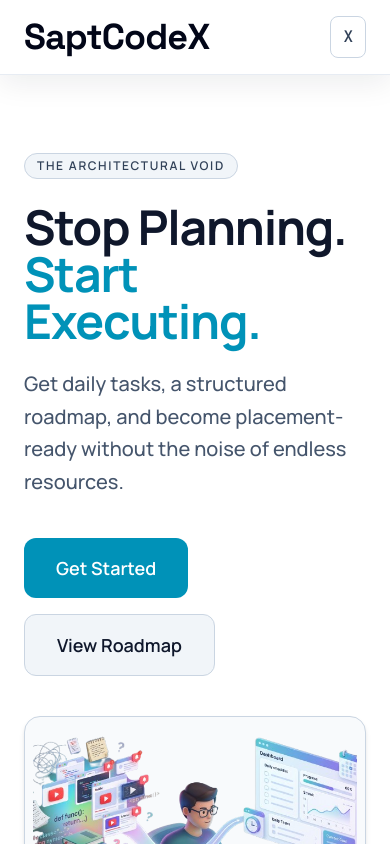
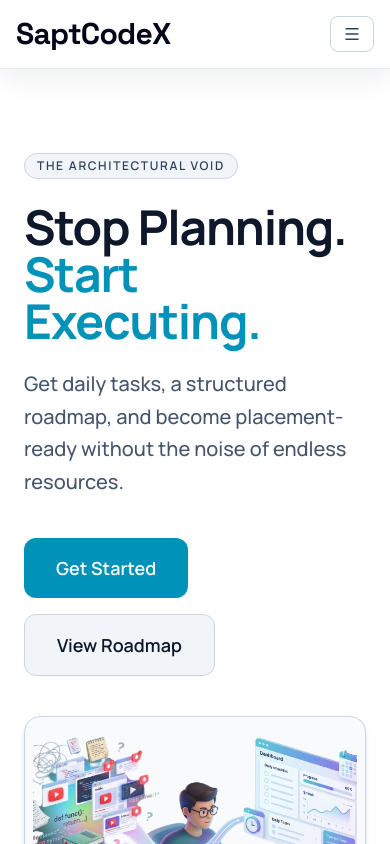
Before and after one commit to kundangosavii/SaptCodex, a React app in the folder Frontend/: page / in a window 390 px wide. Shown: the top 844 px of the page. Built offline with nearby package versions, Linux system fonts and the light colour scheme; the HTML template or start-up script is replaced by a standard one.

Commit message:
enhance Navbar component with mobile menu functionality

```diff
--- a/Frontend/src/shared/components/Navbar.jsx
+++ b/Frontend/src/shared/components/Navbar.jsx
@@ -1,5 +1,6 @@
+import { useState } from 'react'
 import { Link } from 'react-router-dom'
-import { Moon, Sun } from 'lucide-react'
+import { Menu, Moon, Sun, X } from 'lucide-react'
 import { useTheme } from '../../context/ThemeContext'
 
 const navItems = [
@@ -11,13 +12,16 @@
 
 function Navbar() {
   const { theme, toggleTheme } = useTheme()
+  const [mobileMenuOpen, setMobileMenuOpen] = useState(false)
+
+  const closeMobileMenu = () => setMobileMenuOpen(false)
 
   return (
     <header className="fixed inset-x-0 top-0 z-50 border-b border-slate-200/80 bg-white/90 text-slate-900 shadow-[0_8px_30px_rgba(15,23,42,0.08)] backdrop-blur-xl backdrop-saturate-150 dark:border-white/15 dark:bg-white/1 dark:text-slate-100 dark:shadow-[0_8px_30px_rgba(0,0,0,0.35)]">
-      <nav className="mx-auto flex w-full max-w-7xl items-center justify-between px-6 py-4 lg:px-10">
+      <nav className="relative mx-auto flex w-full max-w-7xl items-center justify-between px-4 py-4 sm:px-6 lg:px-10">
         <a
           href="#"
-          className="font-brand text-4xl font-semibold tracking-tight text-slate-950 transition-colors dark:text-slate-100"
+          className="font-brand text-3xl font-semibold tracking-tight text-slate-950 transition-colors dark:text-slate-100 sm:text-4xl"
         >
           SaptCodeX
         </a>
@@ -61,10 +65,61 @@
         <button
           type="button"
           className="font-action inline-flex items-center justify-center rounded-lg border border-slate-300 bg-white px-3 py-2 text-slate-700 transition-colors hover:border-slate-400 hover:text-slate-950 dark:border-sky-300/40 dark:bg-transparent dark:text-slate-100 md:hidden"
-          aria-label="Open navigation menu"
+          aria-label={mobileMenuOpen ? 'Close navigation menu' : 'Open navigation menu'}
+          aria-expanded={mobileMenuOpen}
+          onClick={() => setMobileMenuOpen((prev) => !prev)}
         >
-          X
+          {mobileMenuOpen ? <X size={18} /> : <Menu size={18} />}
         </button>
+
+        {mobileMenuOpen && (
+          <div className="absolute left-4 right-4 top-full mt-3 rounded-2xl border border-slate-200/70 bg-white/80 p-4 shadow-2xl backdrop-blur-xl dark:border-white/10 dark:bg-black/65 md:hidden">
+            <div className="flex flex-col gap-4">
+              <ul className="flex flex-col gap-1">
+                {navItems.map((item) => (
+                  <li key={item.label}>
+                    <a
+                      href={item.href}
+                      onClick={closeMobileMenu}
+                      className="flex items-center rounded-xl px-3 py-3 font-nav text-sm font-semibold uppercase tracking-wide text-slate-700 transition-colors hover:bg-slate-100 hover:text-cyan-700 dark:text-slate-200 dark:hover:bg-white/8 dark:hover:text-cyan-300"
+                    >
+                      {item.label}
+                    </a>
+                  </li>
+                ))}
+              </ul>
+
+              <div className="flex items-center justify-between rounded-xl border border-slate-200 bg-slate-50 px-3 py-3 dark:border-white/10 dark:bg-white/5">
+                <span className="font-nav text-sm font-semibold text-slate-700 dark:text-slate-200">Theme</span>
+                <button
+                  type="button"
+                  onClick={toggleTheme}
+                  className="inline-flex h-10 w-10 items-center justify-center rounded-full border border-slate-200 bg-white text-slate-600 transition-colors hover:border-slate-300 hover:text-slate-950 dark:border-slate-800 dark:bg-slate-900 dark:text-slate-300"
+                  aria-label="Toggle theme"
+                >
+                  {theme === 'light' ? <Moon size={18} /> : <Sun size={18} />}
+                </button>
+              </div>
+
+              <div className="grid grid-cols-2 gap-3">
+                <a
+                  href="/signin"
+                  onClick={closeMobileMenu}
+                  className="flex items-center justify-center rounded-xl border border-slate-300 bg-white px-4 py-3 font-action text-xs font-extrabold uppercase tracking-wide text-slate-700 transition-colors hover:border-slate-400 hover:text-slate-950 dark:border-white/15 dark:bg-white/5 dark:text-slate-100 dark:hover:border-white/30 dark:hover:bg-white/10"
+                >
+                  Sign In
+                </a>
+                <Link
+                  to="/signup"
+                  onClick={closeMobileMenu}
+                  className="flex items-center justify-center rounded-xl border border-slate-950 bg-slate-950 px-4 py-3 font-action text-xs font-extrabold uppercase tracking-wide text-white transition-colors hover:bg-slate-800 dark:border-cyan-300/30 dark:bg-cyan-300 dark:text-slate-950 dark:hover:bg-cyan-200"
+                >
+                  Sign Up
+                </Link>
+              </div>
+            </div>
+          </div>
+        )}
       </nav>
     </header>
   )
```
